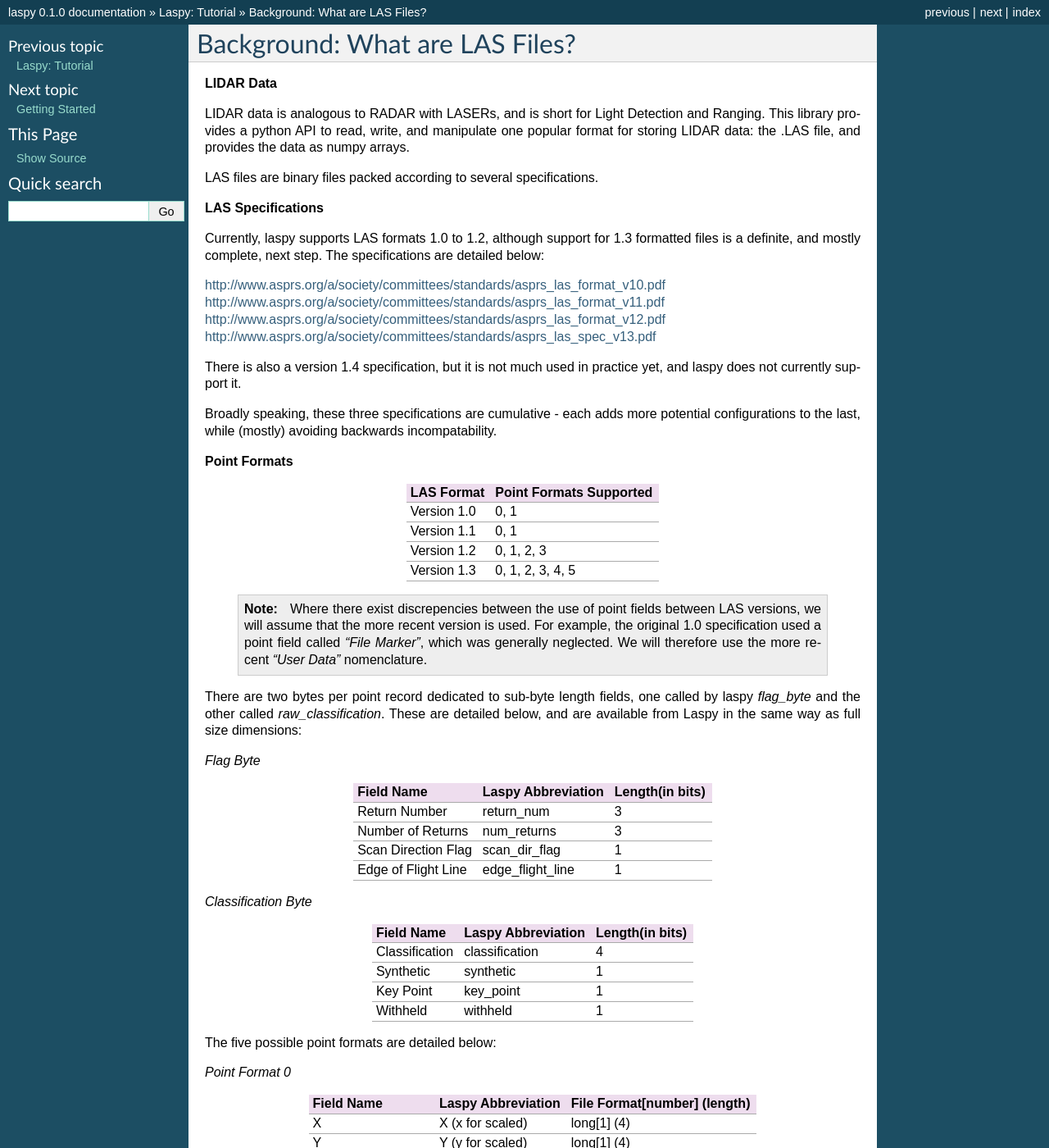
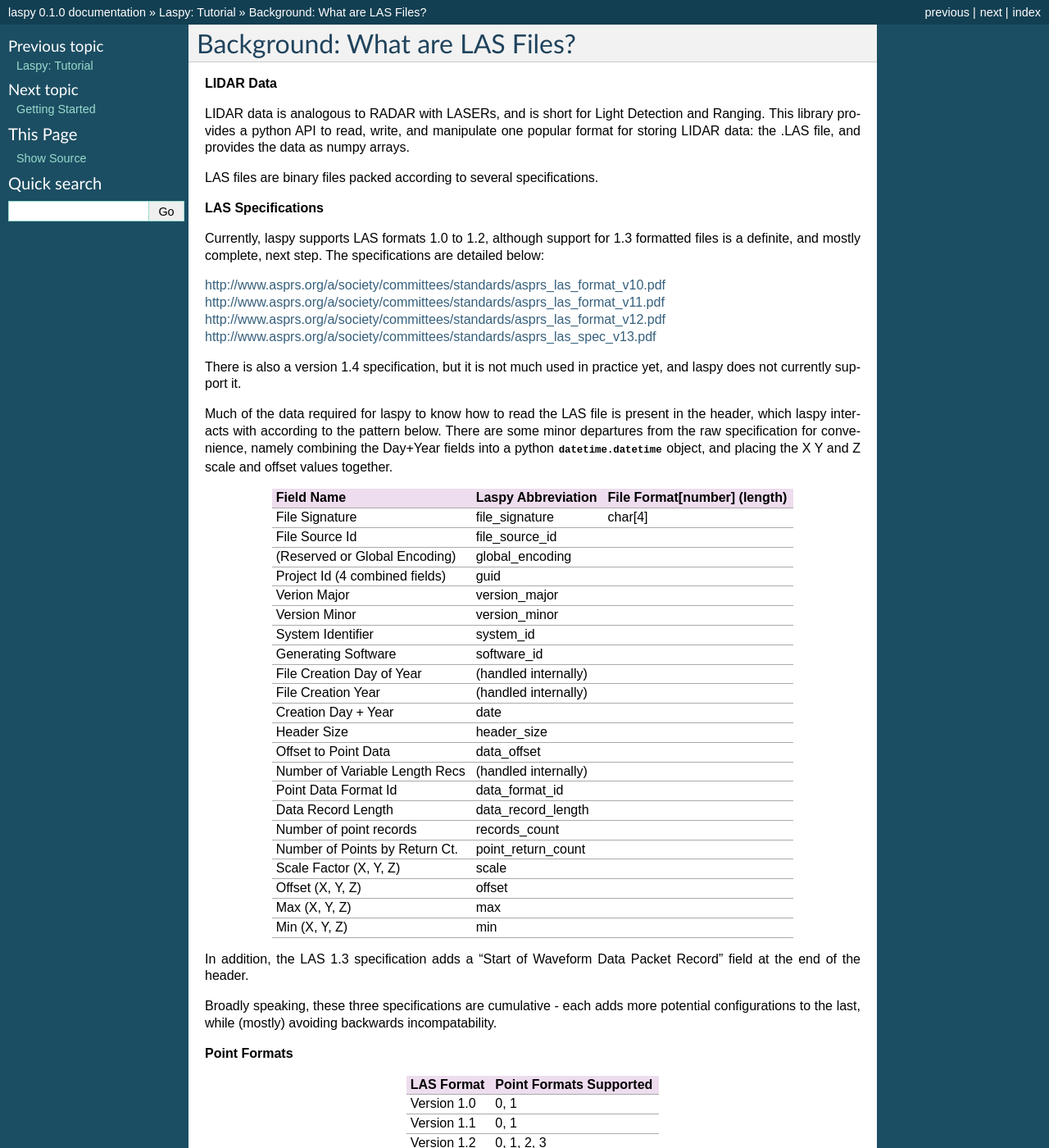
Before and after one commit to laspy/laspy, a Sphinx documentation site: the page built from doc/source/tut_background.rst, in a window 1280 px wide and 1400 px high. Shown: the whole window at 82% size. Built offline with Sphinx 7.4.7, drawn with Linux system fonts in a browser that asks for light colours; formulas are drawn with MathJax 3.

Commit message:
header documentation work

```diff
--- a/doc/source/tut_background.rst
+++ b/doc/source/tut_background.rst
@@ -21,6 +21,45 @@ http://www.asprs.org/a/society/committees/standards/asprs_las_spec_v13.pdf
 
 There is also a version 1.4 specification, but it is not much used in practice yet, and laspy does not
 currently support it.
+
+Much of the data required for laspy to know how to read the LAS file is present
+in the header, which laspy interacts with according to the pattern below. There are
+some minor departures from the raw specification for convenience, namely combining
+the Day+Year fields into a python :obj:`datetime.datetime` object, and placing
+the X Y and Z scale and offset values together.
+
+
+===============================  ==============================  ==============================
+ Field Name                       Laspy Abbreviation              File Format[number] (length)
+===============================  ==============================  ==============================
+ File Signature                   file_signature                  char[4]
+ File Source Id                   file_source_id
+ (Reserved or Global Encoding)    global_encoding
+ Project Id (4 combined fields)   guid
+ Verion Major                     version_major
+ Version Minor                    version_minor
+ System Identifier                system_id
+ Generating Software              software_id
+ File Creation Day of Year        (handled internally)
+ File Creation Year               (handled internally)
+ Creation Day + Year              date
+ Header Size                      header_size
+ Offset to Point Data             data_offset
+ Number of Variable Length Recs   (handled internally)
+ Point Data Format Id             data_format_id
+ Data Record Length               data_record_length
+ Number of point records          records_count
+ Number of Points by Return Ct.   point_return_count
+ Scale Factor (X, Y, Z)           scale
+ Offset (X, Y, Z)                 offset
+ Max (X, Y, Z)                    max
+ Min (X, Y, Z)                    min
+===============================  ==============================  ==============================
+
+In addition, the LAS 1.3 specification adds a "Start of Waveform Data Packet Record"
+field at the end of the header.
+
+
 
 Broadly speaking, these three specifications are cumulative - each adds more potential
 configurations to the last, while (mostly) avoiding backwards incompatability.
```
